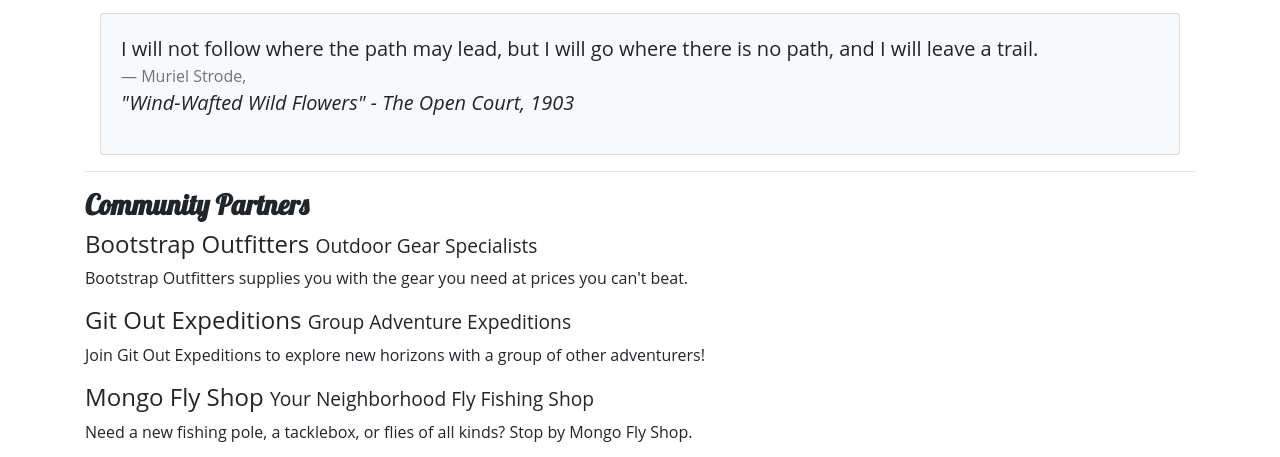
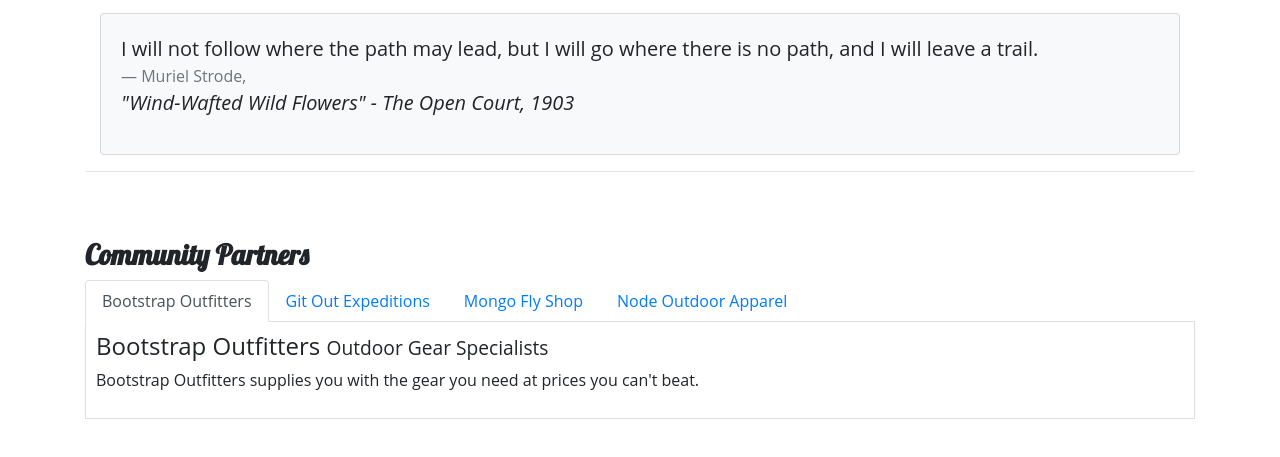
Before and after one commit to BrendanRomanDev/ConceptLandingPage, a website: page aboutus.html in a window 1280 px wide. Shown: the part 603-1060 px from the top of the page. Drawn offline with nearby package versions, Linux system fonts and the light colour scheme.

Commit message:
Tabs Added to Aboutus

```diff
--- a/aboutus.html
+++ b/aboutus.html
@@ -32,14 +32,18 @@
     <nav class="navbar navbar-expand-sm navbar-dark sticky-top">
         <div class="container">
             <a class="navbar-brand" href="index.html"><img src="img/logo.png" height="30" width="30"></a>
-            <button class="navbar-toggler" type="button" data-toggle="collapse"
-                data-target="#nucampNavbar"><span class="navbar-toggler-icon"></span></button>
+            <button class="navbar-toggler" type="button" data-toggle="collapse" data-target="#nucampNavbar"><span
+                    class="navbar-toggler-icon"></span></button>
             <div class="collapse navbar-collapse" id="nucampNavbar">
                 <ul class="navbar-nav">
-                    <li class="nav-item active"><a class="nav-link" href="index.html"><i class="fa fa-home fa-lg"></i> Home</a></li>
-                    <li class="nav-item"><a class="nav-link" href="aboutus.html"><i class="fa fa-info fa-lg"></i> About</a></li>
-                    <li class="nav-item"><a class="nav-link" href="sites.html"><i class="fa fa-list fa-lg"></i> Sites</a></li>
-                    <li class="nav-item"><a class="nav-link" href="contactus.html"><i class="fa fa-address-card fa-lg"></i> Contact</a></li>
+                    <li class="nav-item active"><a class="nav-link" href="index.html"><i class="fa fa-home fa-lg"></i>
+                            Home</a></li>
+                    <li class="nav-item"><a class="nav-link" href="aboutus.html"><i class="fa fa-info fa-lg"></i>
+                            About</a></li>
+                    <li class="nav-item"><a class="nav-link" href="sites.html"><i class="fa fa-list fa-lg"></i>
+                            Sites</a></li>
+                    <li class="nav-item"><a class="nav-link" href="contactus.html"><i
+                                class="fa fa-address-card fa-lg"></i> Contact</a></li>
                 </ul>
             </div>
         </div>
@@ -107,23 +111,49 @@
 
     <div>
         <div class="container">
-            <div class="row">
+            <div class="row row-content">
                 <div class="col">
                     <h3>Community Partners</h3>
+                    <ul class="nav nav-tabs">
+                        <li class="nav-item"><a class="nav-link active" role="tab" data-toggle="tab"
+                                href="#bootstrap">Bootstrap Outfitters</a></li>
+                        <li class="nav-item"><a class="nav-link" role="tab" data-toggle="tab" href="#git">Git Out
+                                Expeditions</a></li>
+                        <li class="nav-item"><a class="nav-link" role="tab" data-toggle="tab" href="#mongo">Mongo Fly
+                                Shop</a></li>
+                        <li class="nav-item"><a class="nav-link" role="tab" data-toggle="tab" href="#node">Node Outdoor
+                                Apparel</a></li>
+                    </ul>
+
+                    <div class="tab-content">
+                        <div class="tab-pane fade show active" role="tabpanel" id="bootstrap">
                             <h4>Bootstrap Outfitters <small>Outdoor Gear Specialists</small></h4>
-                    <p class="d-none d-sm-block">Bootstrap Outfitters supplies you with the gear you need at prices you
+                            <p class="d-none d-sm-block">Bootstrap Outfitters supplies you with the gear you need at
+                                prices
+                                you
                                 can't beat.</p>
+                        </div>
+                        <div class="tab-pane fade" role="tabpanel" id="git">
                             <h4>Git Out Expeditions <small>Group Adventure Expeditions</small></h4>
-                    <p class="d-none d-sm-block">Join Git Out Expeditions to explore new horizons with a group of
+                            <p class="d-none d-sm-block">Join Git Out Expeditions to explore new horizons with a group
+                                of
                                 other adventurers!</p>
+                        </div>
+                        <div class="tab-pane fade" role="tabpanel" id="mongo">
                             <h4>Mongo Fly Shop <small>Your Neighborhood Fly Fishing Shop</small></h4>
-                    <p class="d-none d-sm-block">Need a new fishing pole, a tacklebox, or flies of all kinds? Stop
+                            <p class="d-none d-sm-block">Need a new fishing pole, a tacklebox, or flies of all kinds?
+                                Stop
                                 by Mongo Fly Shop.</p>
+                        </div>
+                        <div class="tab-pane fade" role="tabpanel" id="node">
                             <h4>Node Outdoor Apparel <small>Outdoor Clothes & Shoes</small></h4>
-                    <p class="d-none d-sm-block">From polar fleeces to swimsuits, hiking boots to waders, a visit to
+                            <p class="d-none d-sm-block">From polar fleeces to swimsuits, hiking boots to waders, a
+                                visit to
                                 Node will be sure to get
                                 you
                                 covered.</p>
+                        </div>
+                    </div>
                 </div>
             </div>
         </div>
--- a/styles.css
+++ b/styles.css
@@ -40,3 +40,10 @@
 .navbar {
     background-color: #60106b;
 }
+
+.tab-content {
+    border: solid 1px #DDD;
+    border-top: none;
+    padding: 10px;
+
+}
```
Lines whose indentation alone changed are shown as unchanged.
